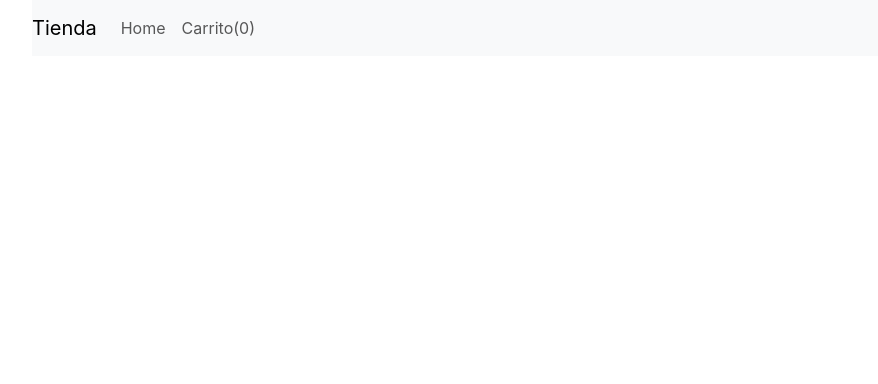
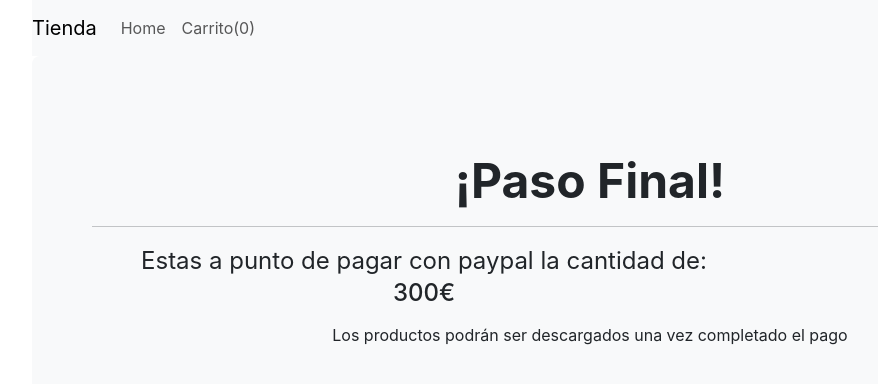
Before and after one commit to tfermoso/tiendareact, a React (Create React App) app: page / in a window 1280 px wide. Shown: the top 384 px of the page, without its empty margins (50-928 px from the left). Built offline with nearby package versions, Linux system fonts and the light colour scheme.

Commit message:
dando forma al componente pagar

```diff
--- a/src/Componentes/Pagar.js
+++ b/src/Componentes/Pagar.js
@@ -3,6 +3,16 @@ import { PayPalScriptProvider, PayPalButtons } from "@paypal/react-paypal-js";
 export default function Pagar(props) {
     return (
         <div>
+            <div class="p-5 mb-4 bg-light rounded-3 text-center">
+                <div class="container-fluid py-5">
+                    <h1 class="display-5 fw-bold"> ¡Paso Final! </h1>
+                    <hr />
+                    <p class="col-md-8 fs-4"> Estas a punto de pagar con paypal la cantidad de:
+                        <h4> {props.total}€ </h4>
+                        <div id="paypal-button-container">
+                        </div>
+                    </p>
+                    <p> Los productos podrán ser descargados una vez completado el pago </p>
                     <PayPalScriptProvider options={{ "client-id": "AdfZo6m0qnNparPX5S_Q9ymLKJn1h-2B06CKB4i4nNHddwd8rQN7ORAz90tesaaQMXorRrcLCKJDe11a" }}>
                         <PayPalButtons
                             createOrder={(data, actions) => {
@@ -25,5 +35,8 @@ export default function Pagar(props) {
                         />
                     </PayPalScriptProvider>
                 </div>
+            </div>
+
+        </div>
     );
 }
```
Lines whose indentation alone changed are shown as unchanged.
